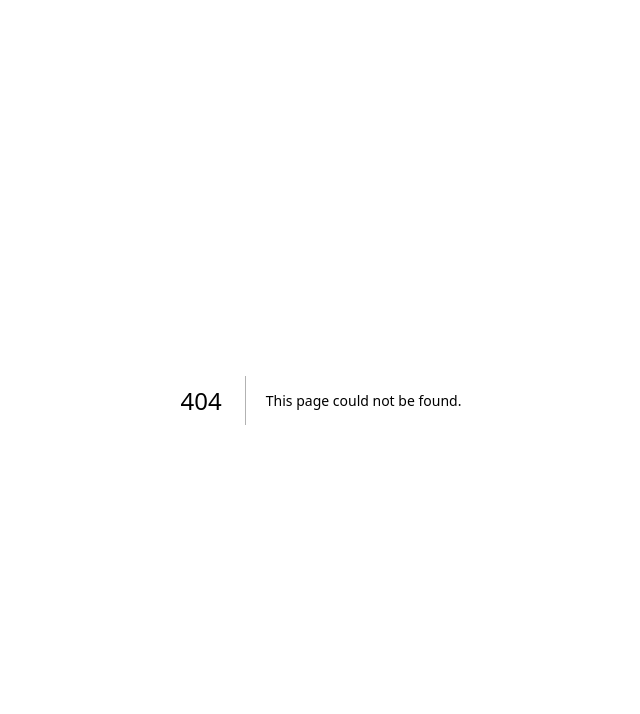
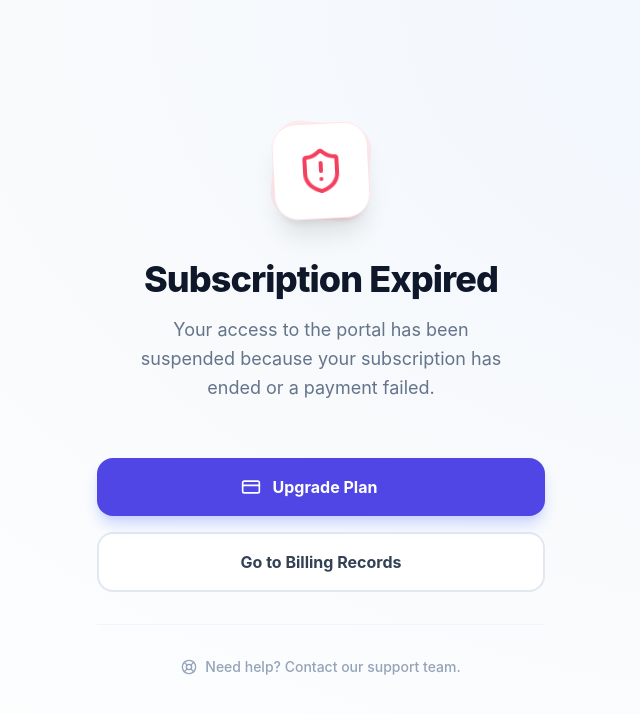
Before and after one commit to Dhruvbagadiya/healthcare-management-system, a Next.js app in the folder frontend/: page /subscription-expired in a window 1280 px wide. Before the commit this address had no page. Shown: the top 714 px of the page, without its empty margins (319-959 px from the left). Built offline with nearby package versions, Linux system fonts and the light colour scheme.

Commit message:
feat: implement subscription expiration handling with middleware and interceptor

```diff
--- a/frontend/src/app/(portal)/layout.tsx
+++ b/frontend/src/app/(portal)/layout.tsx
@@ -21,7 +21,8 @@ export default function DashboardLayout({
 
   useEffect(() => {
     if (!user) return;
-    // Check onboarding progress — redirect PENDING/incomplete orgs
+
+    // 1. Check onboarding progress
     apiClient.get('/onboarding/progress')
       .then(res => {
         if (!res.data.isCompleted) {
@@ -31,8 +32,23 @@ export default function DashboardLayout({
         }
       })
       .catch(() => {
-        // If endpoint fails (e.g. existing active org with no progress row), show portal
         setOnboardingChecked(true);
+      });
+
+    // 2. Check subscription status and sync with middleware cookie
+    apiClient.get('/subscriptions/current')
+      .then(res => {
+        const status = res.data.status;
+        if (status === 'expired' || status === 'past_due' || status === 'cancelled') {
+          document.cookie = `subscription-status=expired; path=/; max-age=${60 * 60 * 24 * 7}`; // 1 week
+          router.replace('/subscription-expired');
+        } else {
+          // Clear cookie if active
+          document.cookie = 'subscription-status=; path=/; expires=Thu, 01 Jan 1970 00:00:00 GMT';
+        }
+      })
+      .catch(err => {
+        console.error('Failed to fetch subscription status', err);
       });
   }, [user, router]);
 
--- /dev/null
+++ b/frontend/src/app/subscription-expired/page.tsx
@@ -0,0 +1,53 @@
+'use client';
+
+import Link from 'next/link';
+import { CreditCard, ArrowRight, ShieldAlert, LifeBuoy } from 'lucide-react';
+
+export default function SubscriptionExpiredPage() {
+    return (
+        <div className="min-h-screen bg-[radial-gradient(ellipse_at_top_right,_var(--tw-gradient-stops))] from-blue-50 via-slate-50 to-white flex items-center justify-center px-4 py-12 sm:px-6 lg:px-8">
+            <div className="max-w-md w-full space-y-8 text-center">
+                <div className="relative mx-auto w-24 h-24 mb-10">
+                    <div className="absolute inset-0 bg-rose-100 rounded-3xl rotate-6 animate-pulse"></div>
+                    <div className="absolute inset-0 bg-white rounded-3xl shadow-xl border border-rose-100 flex items-center justify-center -rotate-3 transition-transform hover:rotate-0 duration-300">
+                        <ShieldAlert size={48} className="text-rose-500" />
+                    </div>
+                </div>
+
+                <div className="space-y-4">
+                    <h1 className="text-4xl font-extrabold text-slate-900 tracking-tight font-display">
+                        Subscription Expired
+                    </h1>
+                    <p className="text-lg text-slate-500 max-w-sm mx-auto leading-relaxed">
+                        Your access to the portal has been suspended because your subscription has ended or a payment failed.
+                    </p>
+                </div>
+
+                <div className="mt-10 space-y-4 pt-6">
+                    <Link
+                        href="/billing"
+                        className="group relative w-full flex items-center justify-center py-4 px-6 border border-transparent text-base font-bold rounded-2xl text-white bg-indigo-600 hover:bg-indigo-700 transition-all shadow-lg shadow-indigo-200 hover:shadow-indigo-300 transform hover:-translate-y-0.5 active:translate-y-0"
+                    >
+                        <CreditCard className="mr-3 h-5 w-5" />
+                        Upgrade Plan
+                        <ArrowRight className="ml-2 h-4 w-4 opacity-0 group-hover:opacity-100 group-hover:translate-x-1 transition-all" />
+                    </Link>
+
+                    <Link
+                        href="/billing"
+                        className="w-full flex items-center justify-center py-4 px-6 border-2 border-slate-200 text-base font-bold rounded-2xl text-slate-700 bg-white hover:bg-slate-50 hover:border-slate-300 transition-all"
+                    >
+                        Go to Billing Records
+                    </Link>
+                </div>
+
+                <div className="mt-12 pt-8 border-t border-slate-100">
+                    <div className="flex items-center justify-center gap-2 text-sm text-slate-400 font-medium">
+                        <LifeBuoy size={16} />
+                        <span>Need help? Contact our support team.</span>
+                    </div>
+                </div>
+            </div>
+        </div>
+    );
+}
```
Also changed, not shown: frontend/src/lib/api-client.ts (+8 -0 lines), frontend/src/middleware.ts (added, +41 -0 lines).
